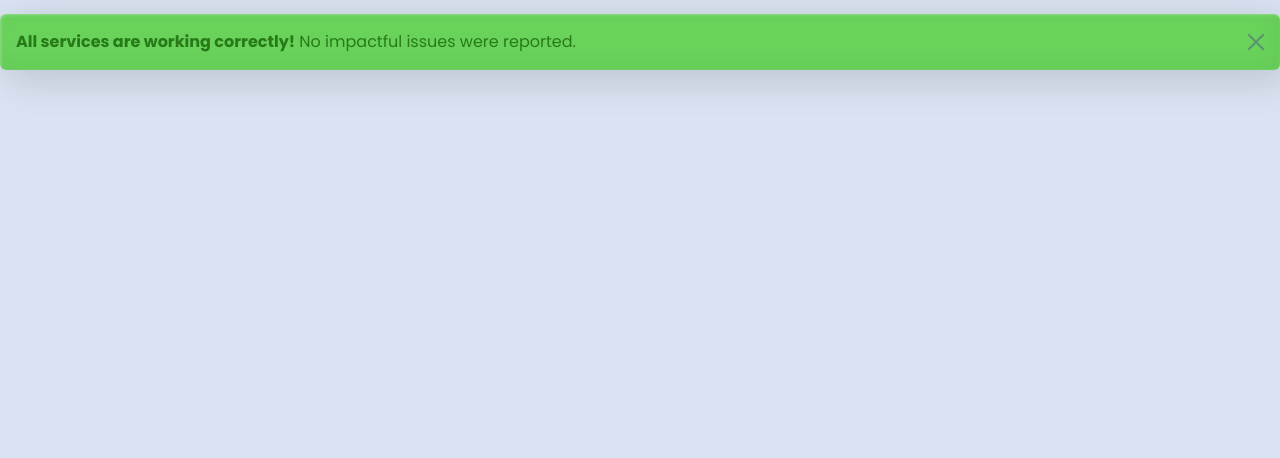
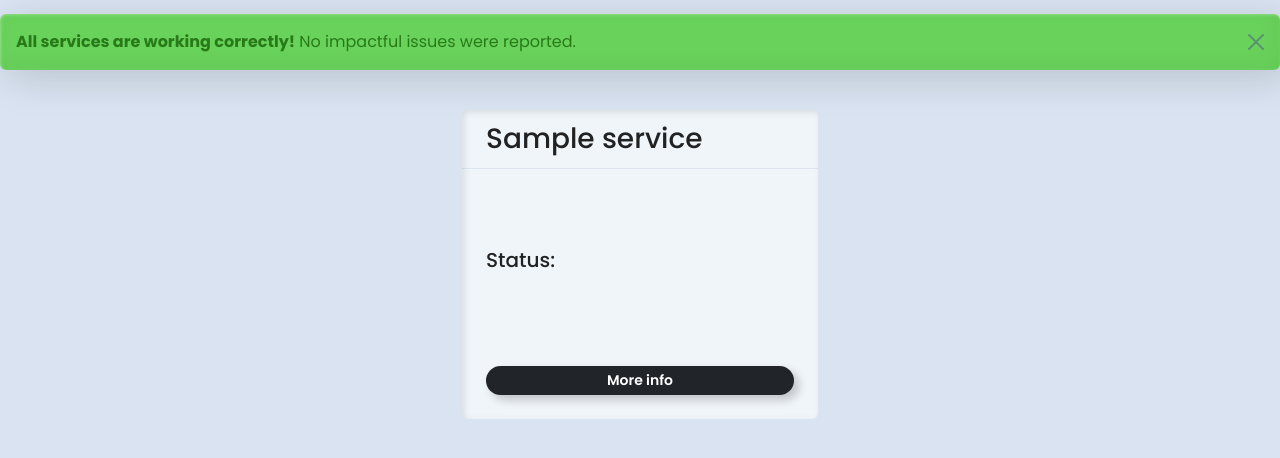
Before and after one commit to WSokoll/TelcoClientContextAggregationService, a Python web app: template app/templates/home.jinja in a window 1280 px wide. Shown: the part 56-514 px from the top of the page. Run offline with Jinja, Linux system fonts and the light colour scheme; the template is opened without the code that fills it: most values are stand-ins (such as "Sample title", 1, 10 or a date in 2020); some libraries are stand-ins or nearby versions.

Commit message:
Home page done and needed api for services' statuses

```diff
--- a/app/templates/home.jinja
+++ b/app/templates/home.jinja
@@ -2,11 +2,172 @@
 {% block head %}
 	<link href='https://unpkg.com/boxicons@2.1.1/css/boxicons.min.css' rel='stylesheet'>
 	<link rel="stylesheet" href="{{ url_for('static', filename='css/chatbox.css') }}">
+	<style>
+	        .modal {
+          display: none; /* Hidden by default */
+          position: fixed; /* Stay in place */
+          z-index: 1; /* Sit on top */
+          padding-top: 100px; /* Location of the box */
+          left: 0;
+          top: 0;
+          width: 100%; /* Full width */
+          height: 100%; /* Full height */
+          overflow: auto; /* Enable scroll if needed */
+          background-color: rgb(0,0,0); /* Fallback color */
+          background-color: rgba(0,0,0,0.4); /* Black w/ opacity */
+        }
+
+        /* Modal Content */
+        .modal-content {
+          position: relative;
+          background-color: #fefefe;
+          margin: auto;
+          width: 80%;
+          box-shadow: 0 4px 8px 0 rgba(0,0,0,0.2),0 6px 20px 0 rgba(0,0,0,0.19);
+          -webkit-animation-name: animatetop;
+          -webkit-animation-duration: 0.4s;
+          animation-name: animatetop;
+          animation-duration: 0.4s
+        }
+
+        /* Add Animation */
+        @-webkit-keyframes animatetop {
+          from {top:-300px; opacity:0}
+          to {top:0; opacity:1}
+        }
+
+        @keyframes animatetop {
+          from {top:-300px; opacity:0}
+          to {top:0; opacity:1}
+        }
+
+        /* The Close Button */
+        .close {
+          color: black;
+          border: None;
+          background: white;
+          float: right;
+          font-size: 28px;
+          font-weight: bold;
+        }
+
+        .close:hover,
+        .close:focus {
+          cursor: pointer;
+        }
+
+        .modal-header {
+          padding: 20px 20px;
+        }
+
+        .modal-body {padding: 20px 20px;}
+
+        .modal-footer {
+            padding: 15px 15px;
+        }
+    </style>
 {% endblock %}
+
+
 {% block content %}
+
+<style>
+  .card-body {
+    height: 250px; /* Ustaw stałą wysokość dla elementu card-body */
+    display: flex;
+    flex-direction: column;
+    justify-content: space-between;
+  }
+  .card {
+    margin-bottom: 20px; /* Ustaw margines dolny dla elementu card */
+  }
+</style>
 <div class="alert alert-dismissible alert-success">
   <button type="button" class="btn-close" data-bs-dismiss="alert"></button>
   <strong>All services are working correctly!</strong> No impactful issues were reported</a>.
 </div>
+<br>
 
+<div class="container">
+    <div class="row justify-content-center align-items-center">
+
+    {% for service in services %}
+      <div class="col-sm-4">
+        <div class="card bg-light mb-3">
+          <div class="card-header">
+            <h3>{{ service['serviceName'] }}</h3>
+          </div>
+          <div class="card-body">
+            <br>
+            <h5>Status:</h5>
+            {% if service['status'] == 'healthy' %}
+                <span class="badge rounded-pill bg-success" style="font-size: 20px">{{ service['status'] }}</span>
+            {% elif service['status'] == 'unhealthy' %}
+                <span class="badge rounded-pill bg-warning" style="font-size: 20px">{{ service['status'] }}</span>
+            {% elif service['status'] == 'down' %}
+                <span class="badge rounded-pill bg-danger" style="font-size: 20px">{{ service['status'] }}</span>
+            {% endif %}
+                <br>
+                <button type="button" class="btn btn-sm btn-outline-dark" onclick="openForm({{ loop.index }})">More info</button>
+          </div>
+        </div>
+      </div>
+
+      <!-- The Modal -->
+       <div id="myModal{{ loop.index }}" class="modal" name="myModal">
+          <!-- Modal content -->
+          <div class="modal-content" style="padding: 15px;">
+            <div class="modal-header">
+                <h2>{{ service['serviceName'] }} INFORMATION</h2>
+                <button class="close" onclick="closeForm({{ loop.index }})">&times;</button>
+            </div>
+            <div class="modal-body">
+            {% if service['status'] == 'unhealthy' %}
+                <h4 class="text-warning">We regret to inform you that the service is currently not working properly, we apologize for any inconvenience. We are doing everything in our power to restore this service to its proper functioning.</h4>
+                <br><br>
+                <h4>Impacted locations of {{ service['serviceName'] }} {{ service['status'] }} status:</h4>
+                <br>
+                {% set locations = service['impactedLocations'] | join('<br>') %}
+                    <h5>{{ locations }}</h5>
+            {% endif %}
+            {% if service['status'] == 'down' %}
+                <h4 class="text-danger">We regret to inform you that the service is currently not working properly, we apologize for any inconvenience. We are doing everything in our power to restore this service to its proper functioning.</h4>
+                <br><br>
+                <h4>Impacted locations of {{ service['serviceName'] }} {{ service['status'] }} status:</h4>
+                <br>
+                {% set locations = service['impactedLocations'] | join('<br>') %}
+                    <h5>{{ locations }}</h5>
+            {% endif %}
+            {% if service['status'] == 'healthy' %}
+                <h4 class="text-success">We are pleased to inform you that the {{ service['serviceName'] }} is working properly</h4>
+            {% endif %}
+            </div>
+          </div>
+        </div>
+
+    {% endfor %}
+    </div>
+</div>
+
+<script>
+// Get the modal
+var modal = document.getElementByName("myModal");
+
+// When the user clicks anywhere outside of the modal, close it
+window.onclick = function(event) {
+  if (event.target == modal) {
+    modal.style.display = "none";
+  }
+}
+
+function openForm(value) {
+    var modal = document.getElementById("myModal" + value);
+    modal.style.display = "block";
+}
+
+function closeForm(value) {
+    var modal = document.getElementById("myModal" + value);
+    modal.style.display = "none";
+}
+</script>
 {% endblock %}
--- a/app/views/home.py
+++ b/app/views/home.py
@@ -1,4 +1,5 @@
 from flask import Blueprint, render_template
+from app.app import context_db
 
 bp = Blueprint('home', __name__)
 
@@ -6,4 +7,7 @@
 @bp.route('/', methods=['GET'])
 @bp.route('/home', methods=['GET'])
 def get():
-    return render_template('home.jinja')
+
+    services = context_db.db.services.find()
+    print(services)
+    return render_template('home.jinja', services=services)
```
Also changed, not shown: app/api/api.py (+54 -0 lines), app/app.py (+37 -0 lines).
